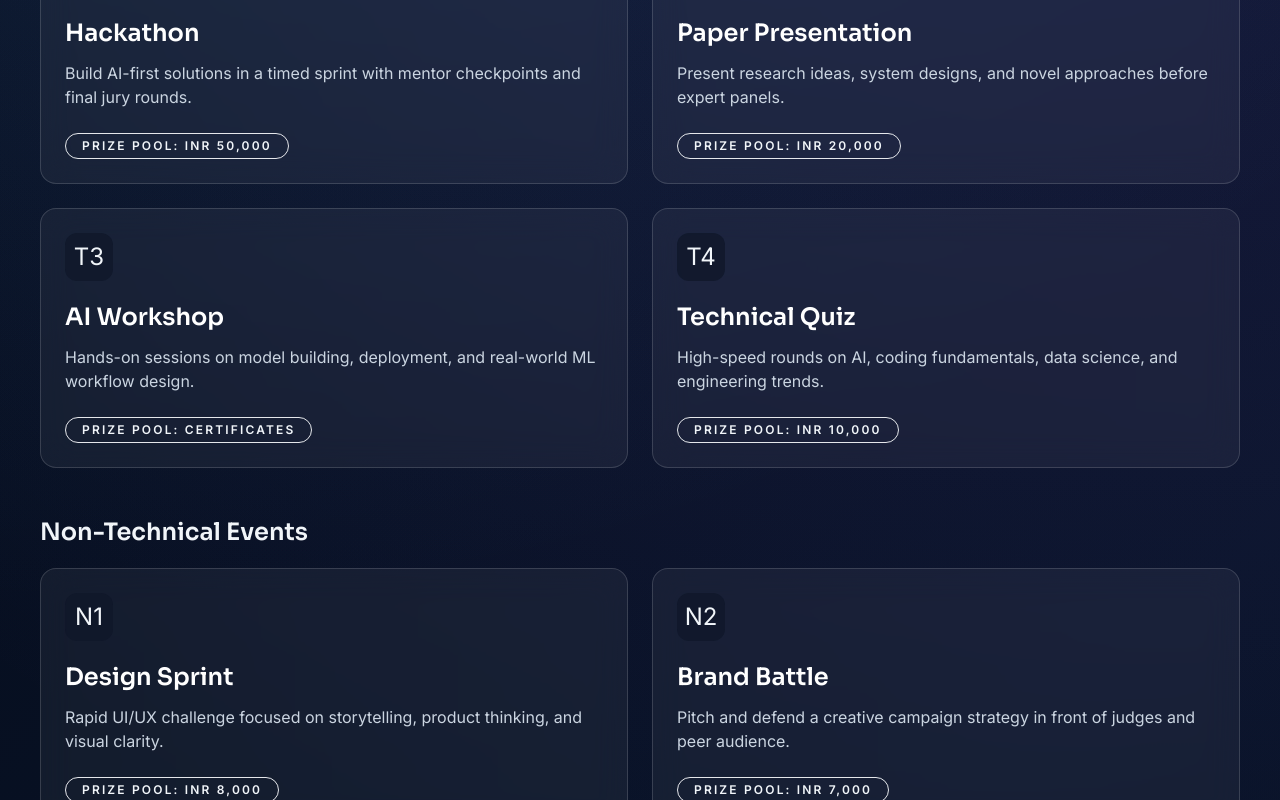
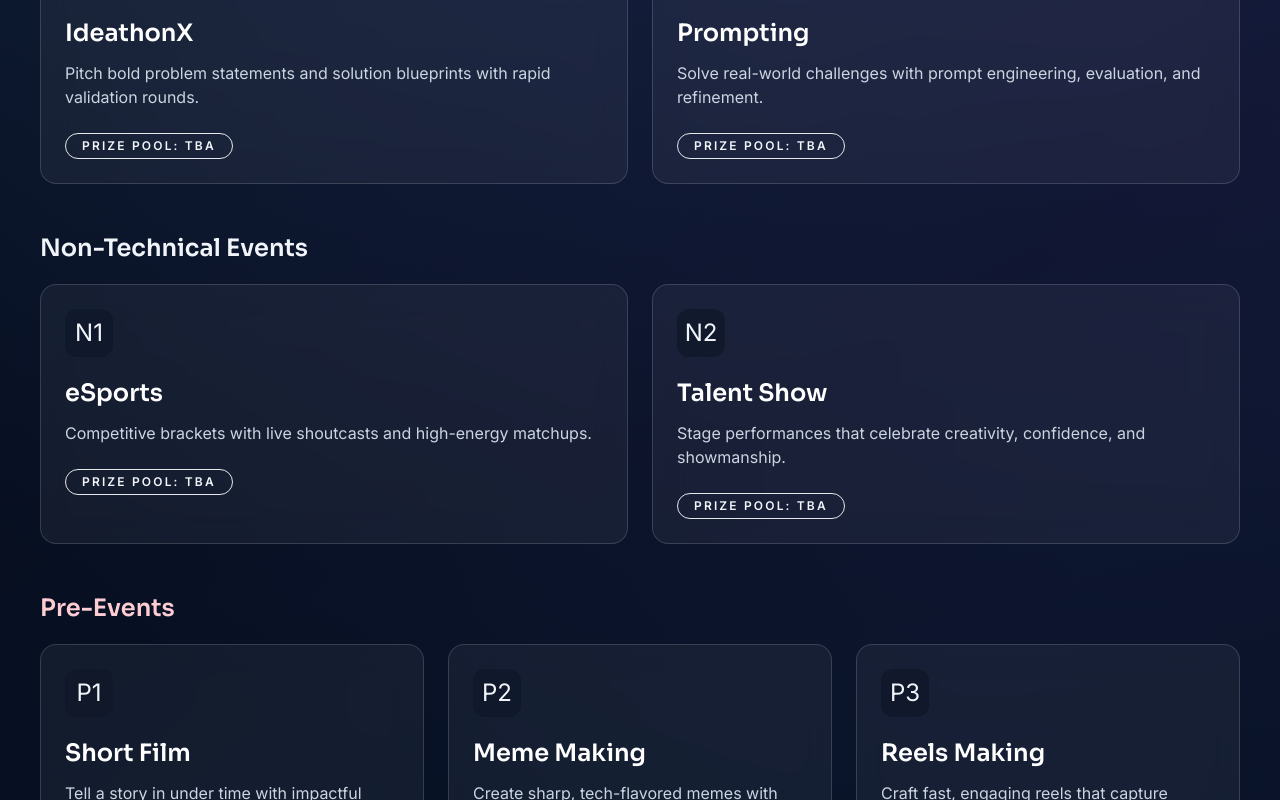
Before and after one commit to gh0st0706/symposium-ML, a React (Vite) app: page / in a window 1280 px wide. Shown: the part 1780-2580 px from the top of the page. Built offline with nearby package versions, Linux system fonts and the light colour scheme.

Commit message:
Update TechLynx event lineup

```diff
--- a/src/pages/Register.jsx
+++ b/src/pages/Register.jsx
@@ -8,7 +8,7 @@ const initialState = {
   department: "Cybersecurity & AI & ML Departments",
   email: "",
   phoneNumber: "",
-  eventSelected: "Hackathon",
+  eventSelected: "IdeathonX",
   paymentStatus: "Pending"
 };
 
@@ -102,14 +102,13 @@ function Register() {
           <label className="text-sm text-slate-200">
             Event Selected
             <select className="mt-2 w-full rounded-xl border border-white/15 bg-white/5 px-4 py-3 text-white outline-none ring-cyan-300/40 focus:ring" name="eventSelected" value={formData.eventSelected} onChange={onChange}>
-              <option className="bg-slate-900">Hackathon</option>
-              <option className="bg-slate-900">Paper Presentation</option>
-              <option className="bg-slate-900">AI Workshop</option>
-              <option className="bg-slate-900">Technical Quiz</option>
-              <option className="bg-slate-900">Design Sprint</option>
-              <option className="bg-slate-900">Brand Battle</option>
-              <option className="bg-slate-900">Cine Quiz</option>
-              <option className="bg-slate-900">Treasure Hunt</option>
+              <option className="bg-slate-900">IdeathonX</option>
+              <option className="bg-slate-900">Prompting</option>
+              <option className="bg-slate-900">eSports</option>
+              <option className="bg-slate-900">Talent Show</option>
+              <option className="bg-slate-900">Short Film</option>
+              <option className="bg-slate-900">Meme Making</option>
+              <option className="bg-slate-900">Reels Making</option>
             </select>
           </label>
           <label className="text-sm text-slate-200">
--- a/src/sections/Events.jsx
+++ b/src/sections/Events.jsx
@@ -3,55 +3,52 @@ import EventCard from "../components/EventCard";
 
 const technicalEvents = [
   {
-    title: "Hackathon",
-    description: "Build AI-first solutions in a timed sprint with mentor checkpoints and final jury rounds.",
+    title: "IdeathonX",
+    description: "Pitch bold problem statements and solution blueprints with rapid validation rounds.",
     icon: "T1",
-    prize: "INR 50,000"
+    prize: "TBA"
   },
   {
-    title: "Paper Presentation",
-    description: "Present research ideas, system designs, and novel approaches before expert panels.",
+    title: "Prompting",
+    description: "Solve real-world challenges with prompt engineering, evaluation, and refinement.",
     icon: "T2",
-    prize: "INR 20,000"
-  },
-  {
-    title: "AI Workshop",
-    description: "Hands-on sessions on model building, deployment, and real-world ML workflow design.",
-    icon: "T3",
-    prize: "Certificates"
-  },
-  {
-    title: "Technical Quiz",
-    description: "High-speed rounds on AI, coding fundamentals, data science, and engineering trends.",
-    icon: "T4",
-    prize: "INR 10,000"
+    prize: "TBA"
   }
 ];
 
 const nonTechnicalEvents = [
   {
-    title: "Design Sprint",
-    description: "Rapid UI/UX challenge focused on storytelling, product thinking, and visual clarity.",
+    title: "eSports",
+    description: "Competitive brackets with live shoutcasts and high-energy matchups.",
     icon: "N1",
-    prize: "INR 8,000"
+    prize: "TBA"
   },
   {
-    title: "Brand Battle",
-    description: "Pitch and defend a creative campaign strategy in front of judges and peer audience.",
+    title: "Talent Show",
+    description: "Stage performances that celebrate creativity, confidence, and showmanship.",
     icon: "N2",
-    prize: "INR 7,000"
+    prize: "TBA"
+  }
+];
+
+const preEvents = [
+  {
+    title: "Short Film",
+    description: "Tell a story in under time with impactful visuals and narrative clarity.",
+    icon: "P1",
+    prize: "TBA"
   },
   {
-    title: "Cine Quiz",
-    description: "A crowd-favorite non-technical quiz with cinema, pop-culture, and logic twists.",
-    icon: "N3",
-    prize: "INR 5,000"
+    title: "Meme Making",
+    description: "Create sharp, tech-flavored memes with originality and timing.",
+    icon: "P2",
+    prize: "TBA"
   },
   {
-    title: "Treasure Hunt",
-    description: "Team-based puzzle and clue chase across campus zones with live checkpoints.",
-    icon: "N4",
-    prize: "INR 6,000"
+    title: "Reels Making",
+    description: "Craft fast, engaging reels that capture TechLynx energy.",
+    icon: "P3",
+    prize: "TBA"
   }
 ];
 
@@ -66,7 +63,7 @@ function Events() {
       >
         <h2 className="section-title">Event Arenas</h2>
         <p className="section-subtitle">
-          TechLynx blends cybersecurity and AI/ML competitions with high-energy non-technical tracks for a complete fest experience.
+          TechLynx blends cybersecurity and AI/ML competitions with high-energy non-technical tracks and creative pre-events.
         </p>
       </motion.div>
 
@@ -87,6 +84,15 @@ function Events() {
           ))}
         </div>
       </div>
+
+      <div className="mt-12">
+        <h3 className="font-display text-2xl font-semibold text-rose-200">Pre-Events</h3>
+        <div className="mt-5 grid gap-6 md:grid-cols-3">
+          {preEvents.map((event) => (
+            <EventCard key={event.title} event={event} />
+          ))}
+        </div>
+      </div>
     </section>
   );
 }
--- a/src/sections/RegisterCTA.jsx
+++ b/src/sections/RegisterCTA.jsx
@@ -18,7 +18,7 @@ function RegisterCTA() {
           Choose your arena: Technical or Non-Technical.
         </h2>
         <p className="relative mt-4 max-w-2xl text-slate-300">
-          Register now for competitive coding, research, AI workshops, and crowd-favorite non-technical challenges.
+          Register now for IdeathonX, Prompting, eSports, Talent Show, and creative pre-events.
         </p>
         <div className="relative mt-8 flex flex-wrap items-center gap-4">
           <Link to="/register" className="gradient-btn">Proceed to Register</Link>
--- a/src/sections/Schedule.jsx
+++ b/src/sections/Schedule.jsx
@@ -2,9 +2,9 @@ import { motion } from "framer-motion";
 
 const schedule = [
   { time: "09:00 AM", title: "Inauguration | TechLynx Opening", note: "Welcome address by Cybersecurity & AI & ML Departments" },
-  { time: "10:00 AM", title: "Technical Arena Opens", note: "Hackathon, Paper Presentation, AI Workshop" },
-  { time: "12:30 PM", title: "Non-Technical Arena Opens", note: "Design Sprint, Brand Battle, Cine Quiz" },
-  { time: "02:30 PM", title: "Quiz + Treasure Hunt Finals", note: "Cross-track elimination rounds" },
+  { time: "10:00 AM", title: "Technical Arena Opens", note: "IdeathonX + Prompting challenges begin" },
+  { time: "12:30 PM", title: "Non-Technical Arena Opens", note: "eSports brackets and Talent Show rounds" },
+  { time: "02:30 PM", title: "Pre-Event Highlights", note: "Short Film, Meme Making, Reels Making showcases" },
   { time: "04:00 PM", title: "Demo and Showcase Session", note: "Team pitches, prototype walk-throughs" },
   { time: "05:30 PM", title: "Valediction and Awards", note: "Prize distribution and closing ceremony" }
 ];
```
Also changed, not shown: 1 other file (tests, documents, lock files or other folders).
